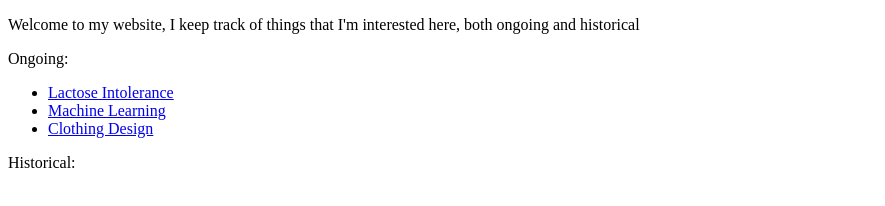
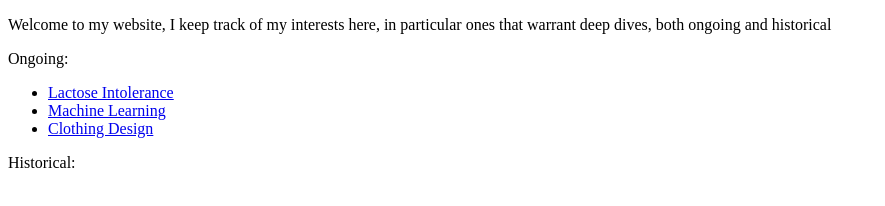
Before and after one commit to chawroo/charu.github.io, a plain HTML site: page index.html in a window 1280 px wide. Shown: the whole page, without its empty margins (0-885 px from the left). Drawn offline with Linux system fonts and the light colour scheme.

Commit message:
Update index.html

```diff
--- a/index.html
+++ b/index.html
@@ -7,7 +7,7 @@
 </head>
 <body>
     <main>
-        <p>Welcome to my website, I keep track of things that I'm interested here, both ongoing and historical</p>
+        <p>Welcome to my website, I keep track of my interests here, in particular ones that warrant deep dives, both ongoing and historical</p>
         <p>Ongoing:</p>
         <ul>
             <li><a href="lactose_intolerance.html">Lactose Intolerance</a></li>
```
